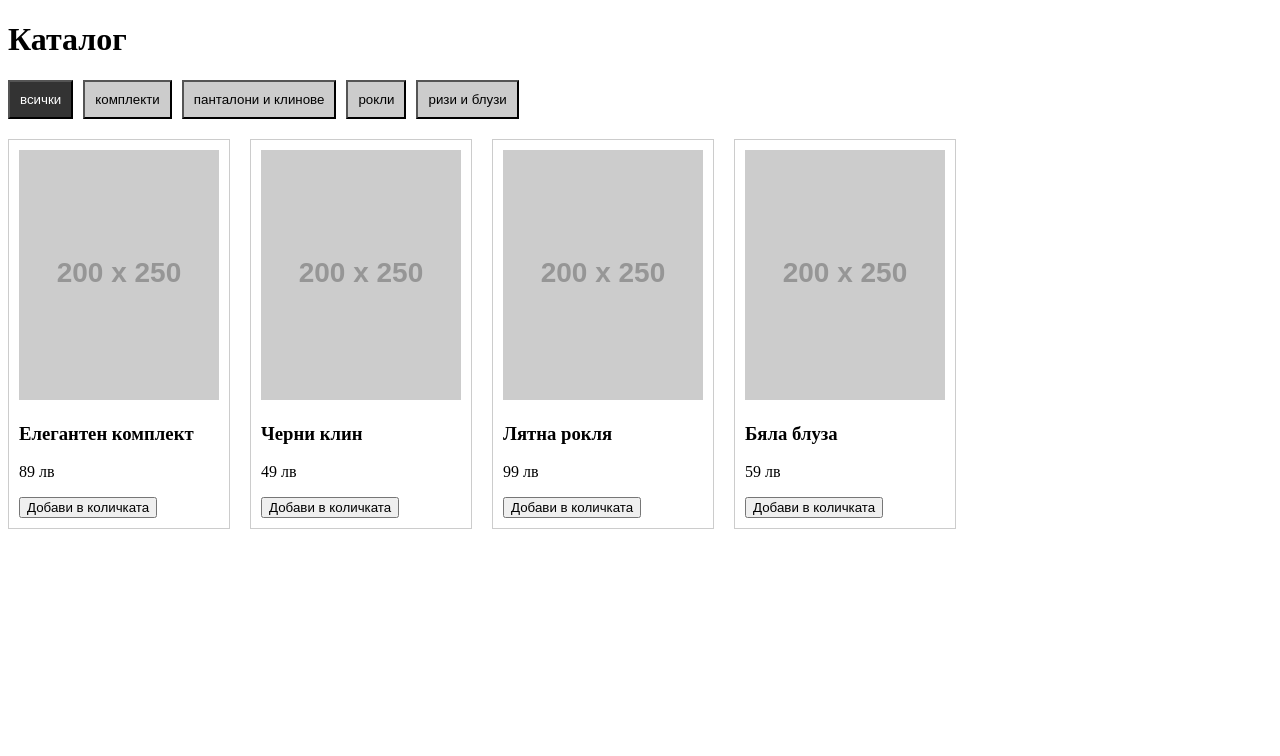
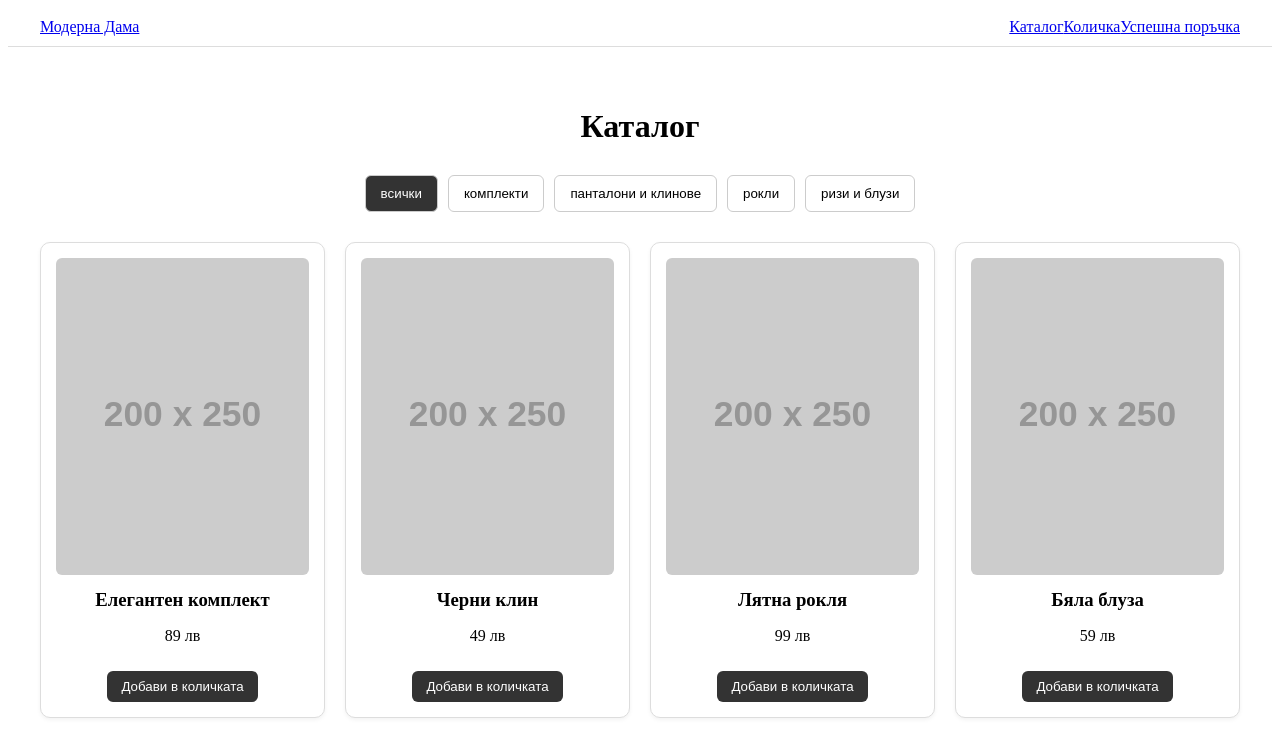
Before and after one commit to vov4uk95/shop-working, a Next.js app: page /catalog in a window 1280 px wide. Shown: the top 756 px of the page. Built offline with nearby package versions, Linux system fonts and the light colour scheme.

Commit message:
Update catalog.js

```diff
--- a/pages/catalog.js
+++ b/pages/catalog.js
@@ -1,30 +1,36 @@
 import { useState } from 'react';
 import { products } from '../utils/products';
+import Navbar from '../components/Navbar';
 
-const categories = ['всички','комплекти','панталони и клинове','рокли','ризи и блузи'];
+const categories = ['всички', 'комплекти', 'панталони и клинове', 'рокли', 'ризи и блузи'];
 
 export default function Catalog() {
   const [selected, setSelected] = useState('всички');
   const filtered = selected === 'всички' ? products : products.filter(p => p.category === selected);
 
   return (
-    <div>
+    <>
+      <Navbar />
+
+      <div className="catalog-container">
         <h1>Каталог</h1>
-      <div style={{ marginBottom: '20px' }}>
+
+        <div className="filters">
           {categories.map(cat => (
-          <button key={cat} onClick={() => setSelected(cat)} style={{
-              marginRight: 10, padding: 10,
-              backgroundColor: selected === cat ? '#333' : '#ccc',
-              color: selected === cat ? '#fff' : '#000'
-            }}>
+            <button
+              key={cat}
+              onClick={() => setSelected(cat)}
+              className={selected === cat ? 'active' : ''}
+            >
               {cat}
             </button>
           ))}
         </div>
-      <div style={{ display: 'flex', gap: 20, flexWrap: 'wrap' }}>
+
+        <div className="products">
           {filtered.map(product => (
-          <div key={product.id} style={{ border: '1px solid #ccc', padding: 10, width: 200 }}>
-            <img src={product.image} alt={product.name} style={{ width: '100%' }} />
+            <div key={product.id} className="product-card">
+              <img src={product.image} alt={product.name} />
               <h3>{product.name}</h3>
               <p>{product.price} лв</p>
               <button onClick={() => addToCart(product)}>Добави в количката</button>
@@ -32,6 +38,83 @@ export default function Catalog() {
           ))}
         </div>
       </div>
+
+      <style jsx>{`
+        .catalog-container {
+          padding: 40px 20px;
+          font-family: 'Playfair Display', serif;
+          max-width: 1200px;
+          margin: 0 auto;
+        }
+
+        h1 {
+          text-align: center;
+          margin-bottom: 30px;
+        }
+
+        .filters {
+          display: flex;
+          justify-content: center;
+          flex-wrap: wrap;
+          margin-bottom: 30px;
+          gap: 10px;
+        }
+
+        .filters button {
+          padding: 10px 15px;
+          border: 1px solid #ccc;
+          background-color: #fff;
+          cursor: pointer;
+          border-radius: 6px;
+          transition: all 0.3s ease;
+        }
+
+        .filters button.active,
+        .filters button:hover {
+          background-color: #333;
+          color: #fff;
+        }
+
+        .products {
+          display: grid;
+          grid-template-columns: repeat(auto-fit, minmax(220px, 1fr));
+          gap: 20px;
+        }
+
+        .product-card {
+          background-color: #fff;
+          border: 1px solid #ddd;
+          border-radius: 10px;
+          padding: 15px;
+          text-align: center;
+          box-shadow: 0 2px 4px rgba(0,0,0,0.05);
+        }
+
+        .product-card img {
+          width: 100%;
+          height: auto;
+          border-radius: 6px;
+        }
+
+        .product-card h3 {
+          margin: 10px 0;
+        }
+
+        .product-card button {
+          background-color: #333;
+          color: #fff;
+          border: none;
+          padding: 8px 14px;
+          border-radius: 6px;
+          cursor: pointer;
+          margin-top: 10px;
+        }
+
+        .product-card button:hover {
+          background-color: #555;
+        }
+      `}</style>
+    </>
   );
 }
 
```
Lines whose indentation alone changed are shown as unchanged.
